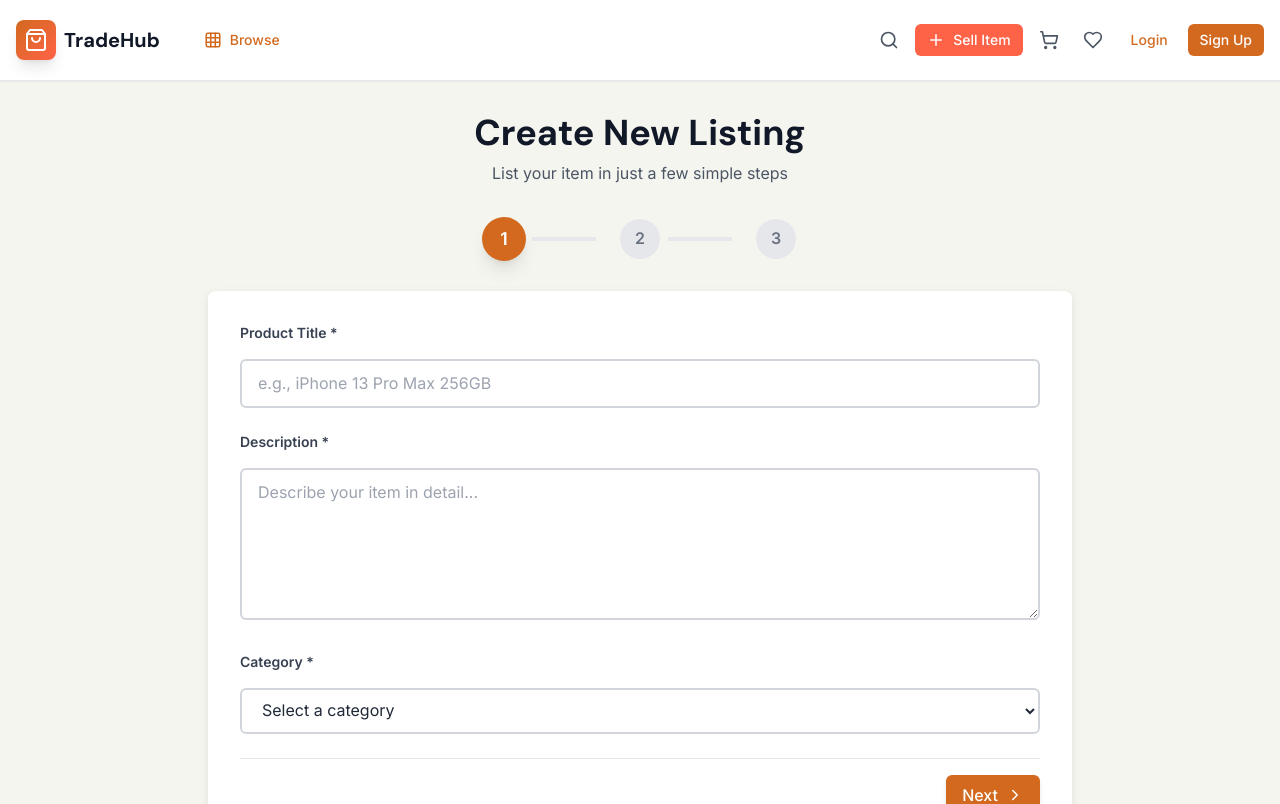
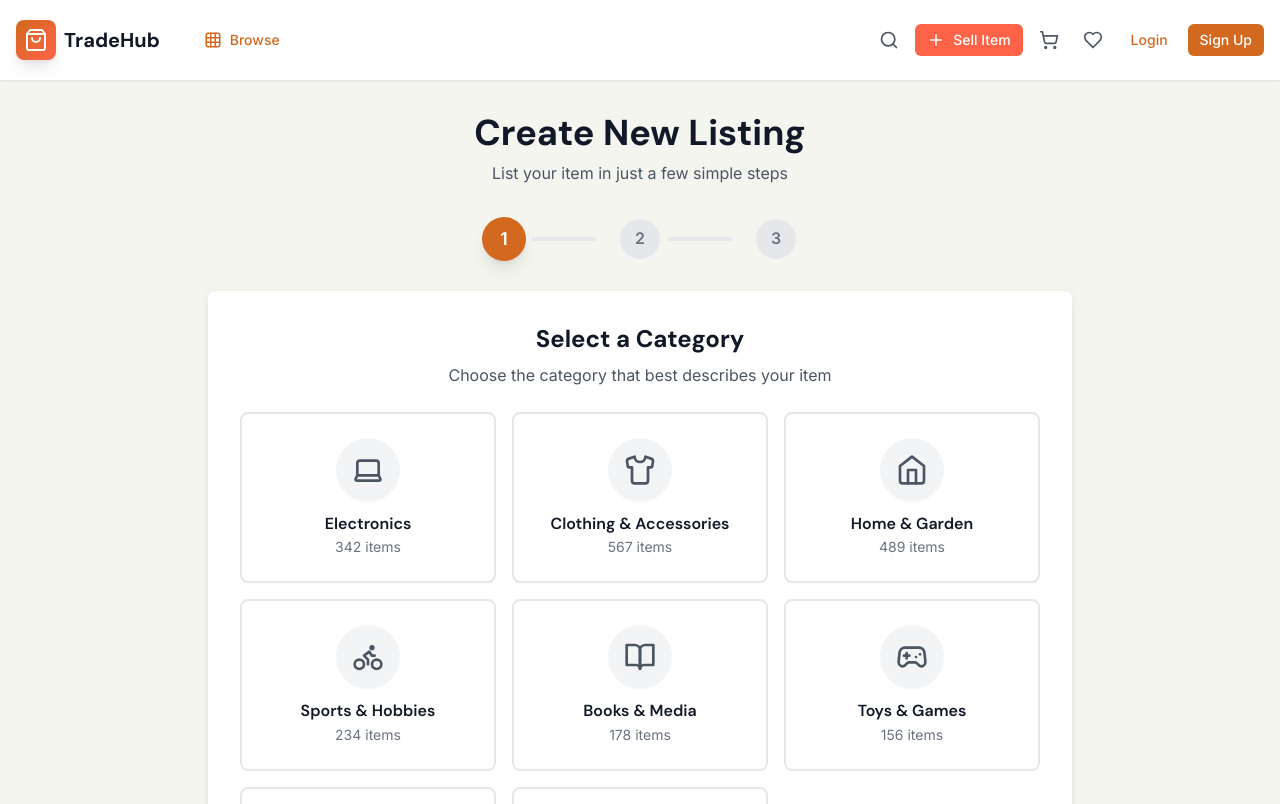
Before and after one commit to apper-canvas/tradehub-finity-mesh, a React (Vite) app: page /sell in a window 1280 px wide. Shown: the top 804 px of the page. Built offline with nearby package versions, Linux system fonts and the light colour scheme.

Commit message:
Redesign CreateListingPage with visual category selection grid, add tags field functionality, and reorganize multi-step form flow

```diff
--- a/src/components/pages/CreateListingPage.jsx
+++ b/src/components/pages/CreateListingPage.jsx
@@ -1,19 +1,19 @@
-import { useState, useEffect } from "react";
+import React, { useEffect, useState } from "react";
 import { useNavigate } from "react-router-dom";
 import { motion } from "framer-motion";
 import { toast } from "react-toastify";
-import ApperIcon from "@/components/ApperIcon";
-import Input from "@/components/atoms/Input";
-import Button from "@/components/atoms/Button";
 import categoryService from "@/services/api/categoryService";
 import productService from "@/services/api/productService";
+import ApperIcon from "@/components/ApperIcon";
+import Button from "@/components/atoms/Button";
+import Input from "@/components/atoms/Input";
 
 const CreateListingPage = () => {
   const navigate = useNavigate();
   const [categories, setCategories] = useState([]);
   const [step, setStep] = useState(1);
   const [submitting, setSubmitting] = useState(false);
-
+  const [tagInput, setTagInput] = useState("");
 const [formData, setFormData] = useState({
     title: "",
     description: "",
@@ -21,7 +21,8 @@ const CreateListingPage = () => {
     category: "",
     condition: "",
     location: "",
-    images: ["https://images.unsplash.com/photo-1505740420928-5e560c06d30e?w=800"]
+    images: ["https://images.unsplash.com/photo-1505740420928-5e560c06d30e?w=800"],
+    tags: []
   });
 
   const [errors, setErrors] = useState({});
@@ -40,12 +41,12 @@ const CreateListingPage = () => {
     const newErrors = {};
 
     if (currentStep === 1) {
-      if (!formData.title.trim()) newErrors.title = "Title is required";
-      if (!formData.description.trim()) newErrors.description = "Description is required";
-      if (!formData.category) newErrors.category = "Category is required";
+      if (!formData.category) newErrors.category = "Please select a category";
     }
 
     if (currentStep === 2) {
+      if (!formData.title.trim()) newErrors.title = "Title is required";
+      if (!formData.description.trim()) newErrors.description = "Description is required";
       if (!formData.price || formData.price <= 0) newErrors.price = "Valid price is required";
       if (!formData.condition) newErrors.condition = "Condition is required";
       if (!formData.location.trim()) newErrors.location = "Location is required";
@@ -96,7 +97,7 @@ const CreateListingPage = () => {
           Create New Listing
         </h1>
         <p className="text-gray-600">
-          List your item in just a few simple steps
+          List your item in {step === 1 ? "just a few simple steps" : `step ${step} of 3`}
         </p>
       </div>
 
@@ -136,6 +137,82 @@ const CreateListingPage = () => {
       >
         {step === 1 && (
           <>
+            <div className="space-y-4">
+              <div className="text-center mb-6">
+                <h2 className="font-display font-bold text-2xl text-gray-900 mb-2">
+                  Select a Category
+                </h2>
+                <p className="text-gray-600">
+                  Choose the category that best describes your item
+                </p>
+              </div>
+
+              <div className="grid grid-cols-2 md:grid-cols-3 gap-4">
+                {categories.map((category) => (
+                  <motion.div
+                    key={category.Id}
+                    whileHover={{ scale: 1.02 }}
+                    whileTap={{ scale: 0.98 }}
+                    onClick={() => updateField("category", category.id)}
+                    className={`cursor-pointer p-6 rounded-lg border-2 transition-all ${
+                      formData.category === category.id
+                        ? "border-primary bg-primary/5 shadow-lg"
+                        : "border-gray-200 bg-white hover:border-primary/50 hover:shadow-md"
+                    }`}
+                  >
+                    <div className="flex flex-col items-center text-center space-y-3">
+                      <div
+                        className={`w-16 h-16 rounded-full flex items-center justify-center ${
+                          formData.category === category.id
+                            ? "bg-primary text-white"
+                            : "bg-gray-100 text-gray-600"
+                        }`}
+                      >
+                        <ApperIcon name={category.icon} size={32} />
+                      </div>
+                      <div>
+                        <h3 className="font-semibold text-gray-900 mb-1">
+                          {category.name}
+                        </h3>
+                        <p className="text-sm text-gray-500">
+                          {category.count} items
+                        </p>
+                      </div>
+                      {formData.category === category.id && (
+                        <div className="absolute top-2 right-2">
+                          <div className="w-6 h-6 bg-primary rounded-full flex items-center justify-center">
+                            <ApperIcon name="Check" size={16} className="text-white" />
+                          </div>
+                        </div>
+                      )}
+                    </div>
+                  </motion.div>
+                ))}
+              </div>
+
+              {errors.category && (
+                <div className="text-center mt-4">
+                  <p className="text-error text-sm flex items-center justify-center gap-1">
+                    <ApperIcon name="AlertCircle" size={14} />
+                    {errors.category}
+                  </p>
+                </div>
+              )}
+            </div>
+          </>
+        )}
+
+{step === 2 && (
+          <>
+            <div className="text-center mb-6">
+              <h2 className="font-display font-bold text-2xl text-gray-900 mb-2">
+                Product Details
+              </h2>
+              <p className="text-gray-600">
+                Tell us more about what you're selling
+              </p>
+            </div>
+
             <div className="space-y-2">
               <label className="block text-sm font-semibold text-gray-700 mb-2">
                 Product Title *
@@ -177,34 +254,32 @@ const CreateListingPage = () => {
 
             <div className="space-y-2">
               <label className="block text-sm font-semibold text-gray-700 mb-2">
-                Category *
+                Condition *
               </label>
-              <select
-                value={formData.category}
-                onChange={(e) => updateField("category", e.target.value)}
-                className={`w-full px-4 py-2.5 bg-white border-2 rounded-md transition-colors duration-200 focus:outline-none focus:ring-2 focus:ring-primary/20 focus:border-primary ${
-                  errors.category ? "border-error" : "border-gray-300"
+              <div className="grid grid-cols-3 gap-4">
+                {conditions.map((condition) => (
+                  <button
+                    key={condition}
+                    type="button"
+                    onClick={() => updateField("condition", condition)}
+                    className={`px-4 py-3 rounded-lg font-medium transition-all ${
+                      formData.condition === condition
+                        ? "bg-primary text-white shadow-lg"
+                        : "bg-gray-100 text-gray-700 hover:bg-gray-200"
                     }`}
                   >
-                <option value="">Select a category</option>
-                {categories.map((cat) => (
-                  <option key={cat.Id} value={cat.id}>
-                    {cat.name}
-                  </option>
+                    {condition}
+                  </button>
                 ))}
-              </select>
-              {errors.category && (
+              </div>
+              {errors.condition && (
                 <p className="text-error text-sm flex items-center gap-1">
                   <ApperIcon name="AlertCircle" size={14} />
-                  {errors.category}
+                  {errors.condition}
                 </p>
               )}
             </div>
-          </>
-        )}
 
-        {step === 2 && (
-          <>
             <div className="space-y-2">
               <label className="block text-sm font-semibold text-gray-700 mb-2">
                 Price *
@@ -232,30 +307,60 @@ const CreateListingPage = () => {
 
             <div className="space-y-2">
               <label className="block text-sm font-semibold text-gray-700 mb-2">
-                Condition *
+                Tags
               </label>
-              <div className="grid grid-cols-3 gap-4">
-                {conditions.map((condition) => (
+              <div className="flex gap-2">
+                <Input
+                  value={tagInput}
+                  onChange={(e) => setTagInput(e.target.value)}
+                  onKeyPress={(e) => {
+                    if (e.key === 'Enter') {
+                      e.preventDefault();
+                      if (tagInput.trim() && !formData.tags.includes(tagInput.trim())) {
+                        updateField("tags", [...formData.tags, tagInput.trim()]);
+                        setTagInput("");
+                      }
+                    }
+                  }}
+                  placeholder="Add tags (press Enter)"
+                />
+                <Button
+                  type="button"
+                  variant="outline"
+                  onClick={() => {
+                    if (tagInput.trim() && !formData.tags.includes(tagInput.trim())) {
+                      updateField("tags", [...formData.tags, tagInput.trim()]);
+                      setTagInput("");
+                    }
+                  }}
+                >
+                  <ApperIcon name="Plus" size={18} />
+                </Button>
+              </div>
+              {formData.tags.length > 0 && (
+                <div className="flex flex-wrap gap-2 mt-3">
+                  {formData.tags.map((tag, index) => (
+                    <span
+                      key={index}
+                      className="inline-flex items-center gap-2 px-3 py-1 bg-primary/10 text-primary rounded-full text-sm font-medium"
+                    >
+                      {tag}
                       <button
-                    key={condition}
                         type="button"
-                    onClick={() => updateField("condition", condition)}
-                    className={`px-4 py-3 rounded-lg font-medium transition-all ${
-                      formData.condition === condition
-                        ? "bg-primary text-white shadow-lg"
-                        : "bg-gray-100 text-gray-700 hover:bg-gray-200"
-                    }`}
+                        onClick={() => {
+                          updateField("tags", formData.tags.filter((_, i) => i !== index));
+                        }}
+                        className="hover:text-primary/70"
                       >
-                    {condition}
+                        <ApperIcon name="X" size={14} />
                       </button>
+                    </span>
                   ))}
                 </div>
-              {errors.condition && (
-                <p className="text-error text-sm flex items-center gap-1">
-                  <ApperIcon name="AlertCircle" size={14} />
-                  {errors.condition}
+              )}
+              <p className="text-sm text-gray-500">
+                Add tags to help buyers find your item
               </p>
-              )}
             </div>
 
             <div className="space-y-2">
@@ -304,15 +409,36 @@ const CreateListingPage = () => {
                 </span>
               </div>
               <div className="flex justify-between">
-                <span className="text-gray-600">Price:</span>
-                <span className="font-display font-bold text-2xl text-primary">
-                  ${parseFloat(formData.price).toLocaleString()}
+                <span className="text-gray-600">Description:</span>
+                <span className="font-semibold text-gray-900 text-right max-w-md">
+                  {formData.description}
                 </span>
               </div>
               <div className="flex justify-between">
                 <span className="text-gray-600">Condition:</span>
                 <span className="font-semibold text-gray-900">{formData.condition}</span>
               </div>
+              <div className="flex justify-between">
+                <span className="text-gray-600">Price:</span>
+                <span className="font-display font-bold text-2xl text-primary">
+                  ${parseFloat(formData.price).toLocaleString()}
+                </span>
+              </div>
+              {formData.tags.length > 0 && (
+                <div className="flex justify-between items-start">
+                  <span className="text-gray-600">Tags:</span>
+                  <div className="flex flex-wrap gap-2 justify-end max-w-md">
+                    {formData.tags.map((tag, index) => (
+                      <span
+                        key={index}
+                        className="px-3 py-1 bg-primary/10 text-primary rounded-full text-sm font-medium"
+                      >
+                        {tag}
+                      </span>
+                    ))}
+                  </div>
+                </div>
+              )}
               <div className="flex justify-between">
                 <span className="text-gray-600">Location:</span>
                 <span className="font-semibold text-gray-900">{formData.location}</span>
```
Lines whose indentation alone changed are shown as unchanged.
